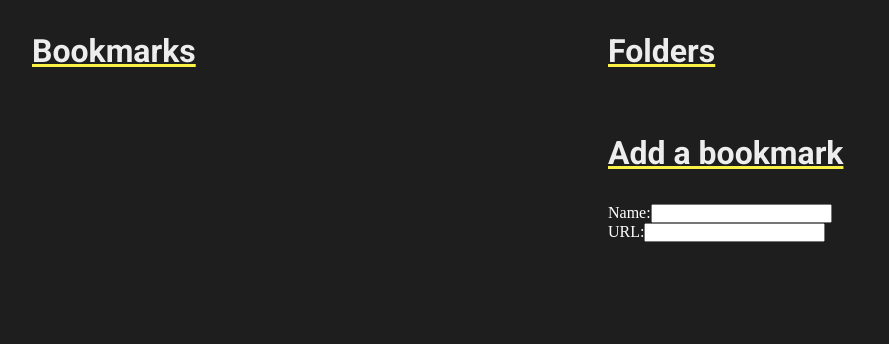
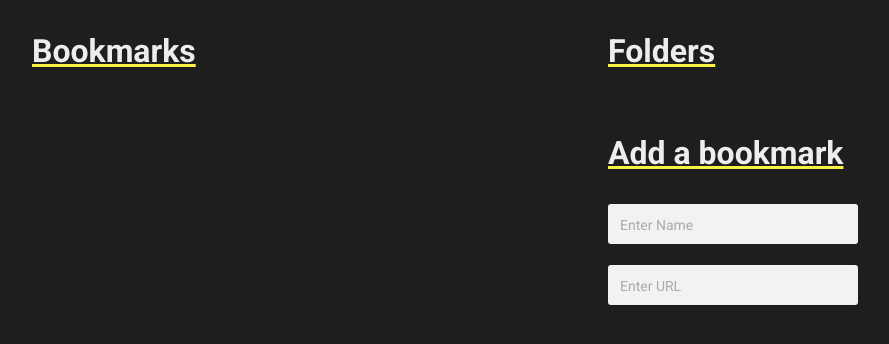
Before and after one commit to TimRuser/Bookee, a React (Vite) app: page / in a window 1280 px wide. Shown: the top 344 px of the page, without its empty margins (8-897 px from the left). Built offline with nearby package versions, Linux system fonts and the light colour scheme.

Commit message:
Added more style

```diff
--- a/src/CreateMarks.jsx
+++ b/src/CreateMarks.jsx
@@ -53,15 +53,15 @@ class CreateMarks extends React.Component {
     render() {
         return (
             <form onSubmit={this.handleSubmit}>
-                <label>
-                    Name:
+                <label className="input-wrapper">
+                    <input className="nameInput" required="required" type="text" id="name" autoComplete='off' value={this.state.name} onChange={this.handleChange} />
+                    <span className="placeholder">Enter Name</span>
                 </label>
-                <input required="required" type="text" id="name" autoComplete='off' value={this.state.name} onChange={this.handleChange} />
                 <br />
-                <label>
-                    URL:
+                <label className="input-wrapper">
+                    <input className="urlInput" required="required" type="text" id="url" autoComplete='off' value={this.state.url} onChange={this.handleChange} />
+                    <span className="placeholder">Enter URL</span>
                 </label>
-                <input required="required" type="text" id="url" autoComplete='off' value={this.state.url} onChange={this.handleChange} />
                 {!this.state.full &&
                     <p>Some fields are empty. Please try again</p>
                 }
--- a/src/style.css
+++ b/src/style.css
@@ -5,6 +5,8 @@
     padding: 0;
     list-style: none;
     color: white;
+    font-family: "Roboto", sans-serif;
+    box-sizing: border-box;
 }
 
 html {
@@ -34,6 +36,12 @@ html {
     margin-bottom: 1rem;
     width: 15rem;
     background-color: grey;
+    border-radius: 4px;
+}
+.bookmarks-wrapper li:hover {
+    background-color: rgb(110, 110, 110);
+    transition: all 0.15s ease;
+    cursor: pointer;
 }
 .bookmark-title {
     font-family: 'Roboto', sans-serif;
@@ -54,6 +62,53 @@ html {
     padding: 0 2.5rem;
 }
 
+.input-wrapper {
+    font-size: 14px;
+    position: relative;
+    color: black;
+    border-top: 20px solid transparent;
+}
+.input-wrapper input {
+    margin-bottom: 1.3rem;
+    border: none;
+    -webkit-appearance: none;
+    -ms-appearance: none;
+    -moz-appearance: none;
+    appearance: none;
+    background: #f2f2f2;
+    padding: 12px;
+    border-radius: 3px;
+    width: 250px;
+    font-size: 14px;
+    color: black;
+}
+.input-wrapper .placeholder {
+    position: absolute;
+    left: 12px;
+    bottom: 50%;
+    top: 3px;
+    transform: translateY(-50%);
+    width: calc(100% - 24px);
+    color: #aaa;
+    overflow: shown;
+    white-space: nowrap;
+    text-overflow: ellipsis;
+}
+.input-wrapper input:focus + .placeholder {
+    top: -15px;
+    font-size: 10px;
+    color: rgb(182, 182, 182);
+    transition:
+        top 0.2s ease,
+        color 0.2s ease,
+        font-size 0.2s ease;
+}
+input:valid + .placeholder {
+    top: -15px;
+    font-size: 10px;
+    color: rgb(135, 135, 135);
+}
+
 .title {
     color: rgb(237, 237, 237);
     font-family: 'Roboto', sans-serif;
```
